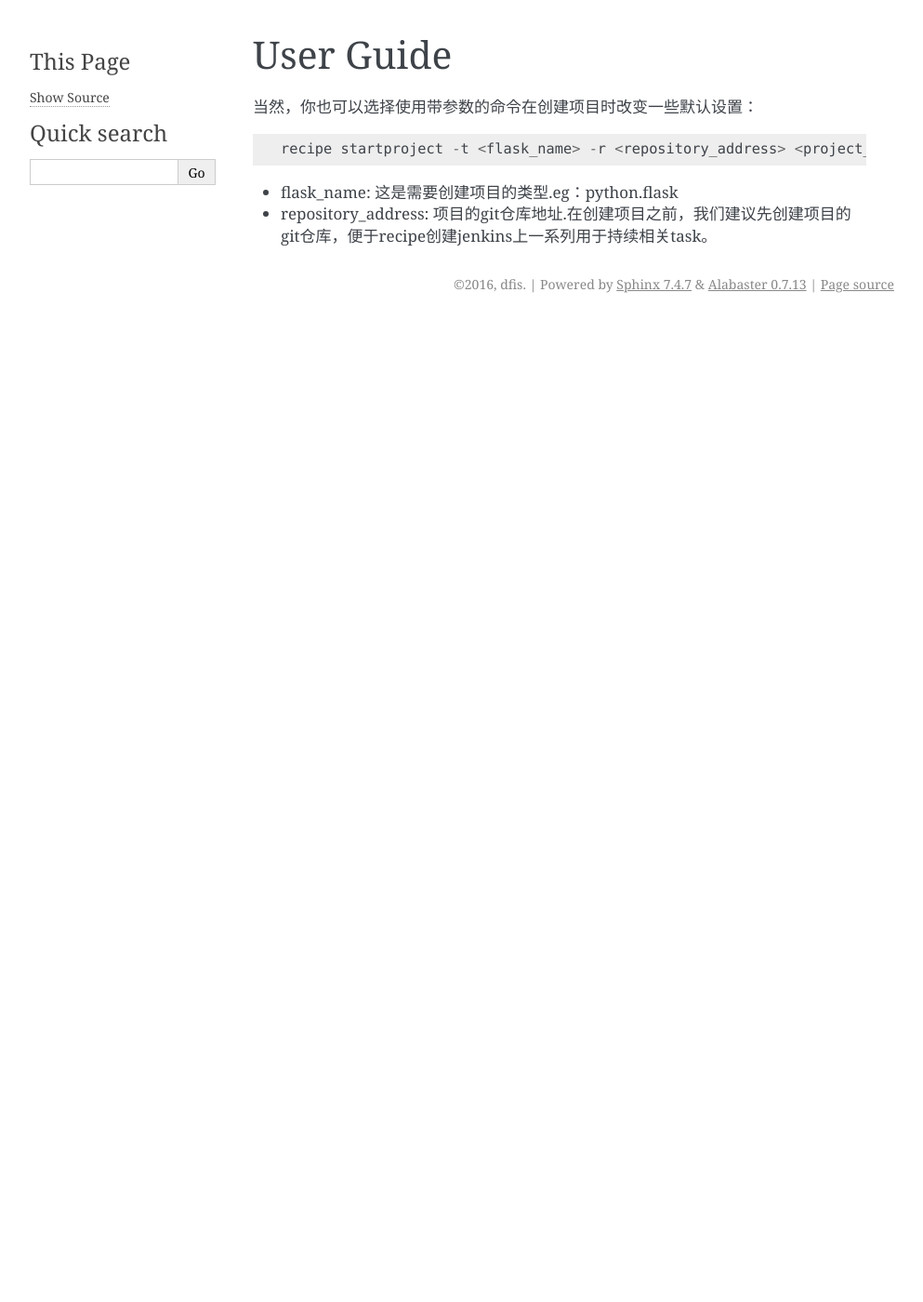
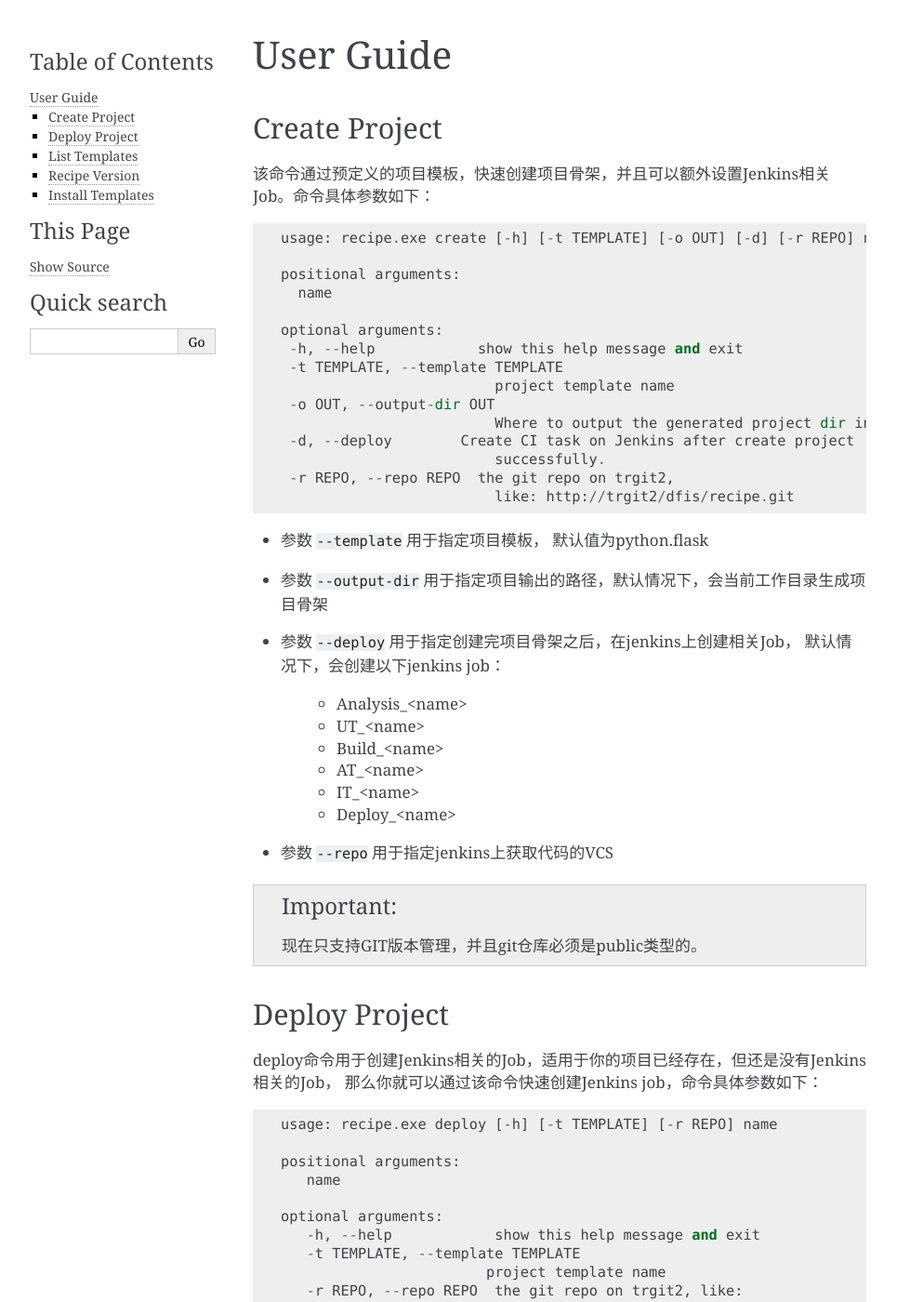
Before and after one commit to by46/recipe, a Sphinx documentation site: the page built from doc/guide.rst, in a window 1280 px wide and 1400 px high. Shown: the whole window at 93% size, without its empty margins (148-1141 px from the left). Built offline with Sphinx 7.4.7, drawn with Linux system fonts in a browser that asks for light colours; some of the changed text lies outside the part shown.

Commit message:
format docs

```diff
--- a/doc/guide.rst
+++ b/doc/guide.rst
@@ -1,12 +1,98 @@
 User Guide
 ================
 
-当然，你也可以选择使用带参数的命令在创建项目时改变一些默认设置：
+Create Project
+--------------------------------
+
+该命令通过预定义的项目模板，快速创建项目骨架，并且可以额外设置Jenkins相关Job。命令具体参数如下：
 
 ::
 
-  recipe startproject -t <flask_name> -r <repository_address> <project_name>
+  usage: recipe.exe create [-h] [-t TEMPLATE] [-o OUT] [-d] [-r REPO] name
 
-* flask_name: 这是需要创建项目的类型.eg：python.flask
+  positional arguments:
+    name
 
-* repository_address: 项目的git仓库地址.在创建项目之前，我们建议先创建项目的git仓库，便于recipe创建jenkins上一系列用于持续相关task。
+  optional arguments:
+   -h, --help            show this help message and exit
+   -t TEMPLATE, --template TEMPLATE
+                           project template name
+   -o OUT, --output-dir OUT
+                           Where to output the generated project dir into
+   -d, --deploy        Create CI task on Jenkins after create project
+                           successfully.
+   -r REPO, --repo REPO  the git repo on trgit2,
+                           like: http://trgit2/dfis/recipe.git
+
+
+- 参数 ``--template`` 用于指定项目模板， 默认值为python.flask
+- 参数 ``--output-dir`` 用于指定项目输出的路径，默认情况下，会当前工作目录生成项目骨架
+- 参数 ``--deploy`` 用于指定创建完项目骨架之后，在jenkins上创建相关Job， 默认情况下，会创建以下jenkins job：
+
+	+ Analysis_<name>
+	+ UT_<name>
+	+ Build_<name>
+	+ AT_<name>
+	+ IT_<name>
+	+ Deploy_<name>
+
+- 参数 ``--repo`` 用于指定jenkins上获取代码的VCS
+
+.. important::
+    现在只支持GIT版本管理，并且git仓库必须是public类型的。
+
+Deploy Project
+----------------------------
+
+deploy命令用于创建Jenkins相关的Job，适用于你的项目已经存在，但还是没有Jenkins相关的Job，
+那么你就可以通过该命令快速创建Jenkins job，命令具体参数如下：
+
+::
+
+  usage: recipe.exe deploy [-h] [-t TEMPLATE] [-r REPO] name
+
+  positional arguments:
+     name
+
+  optional arguments:
+     -h, --help            show this help message and exit
+     -t TEMPLATE, --template TEMPLATE
+                          project template name
+     -r REPO, --repo REPO  the git repo on trgit2, like:
+                          http://trgit2/dfis/recipe.git
+
+- 参数 ``--template`` 指定项目模板，因为不同模板创建的Jenkins Job可能会不一样，默认值为python.flask
+- 参数 ``--repo`` 指定项目的GIT仓库地址
+
+.. important::
+    现在只支持GIT版本管理，并且git仓库必须是public类型的。
+
+List Templates
+------------------------------
+
+Recipe 提供了多种项目模板，你可以通过 ``list`` 命令查看所有可用的模板，命令具体参数如下：
+
+::
+
+  usage: recipe.exe list [-h]
+
+  optional arguments:
+    -h, --help  show this help message and exit
+
+Recipe Version
+------------------------
+
+你可以通过 ``version`` 命令来查看recipe的当前版本
+
+::
+
+  usage: recipe.exe version [-h]
+
+  optional arguments:
+    -h, --help  show this help message and exit
+
+Install Templates
+-------------------------
+
+.. important::
+    该功能还在开发中
```
Also changed, not shown: 1 other file.
